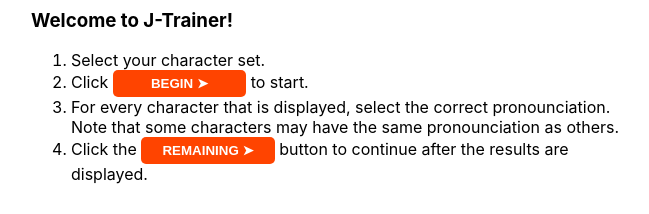
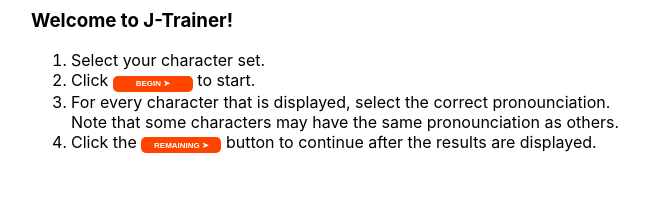
Before and after one commit to teochewthunder/reactjs-japtrainer, a React (Create React App) app in the folder japtrainer/: page / in a window 1280 px wide. Shown: the part 180-394 px from the top of the page, without its empty margins (309-958 px from the left). Built offline with nearby package versions, Linux system fonts and the light colour scheme.

Commit message:
Add files via upload

```diff
--- a/japtrainer/src/App.css
+++ b/japtrainer/src/App.css
@@ -34,8 +34,12 @@ button {
     border-radius: 5px;
 }
 
-button[disabled]{
+button[disabled] {
     background-color: rgba(255, 200, 0, 0.5);
+}
+
+.btnSmall {
+    font-size: 0.5em;
 }
 
 div {
```
